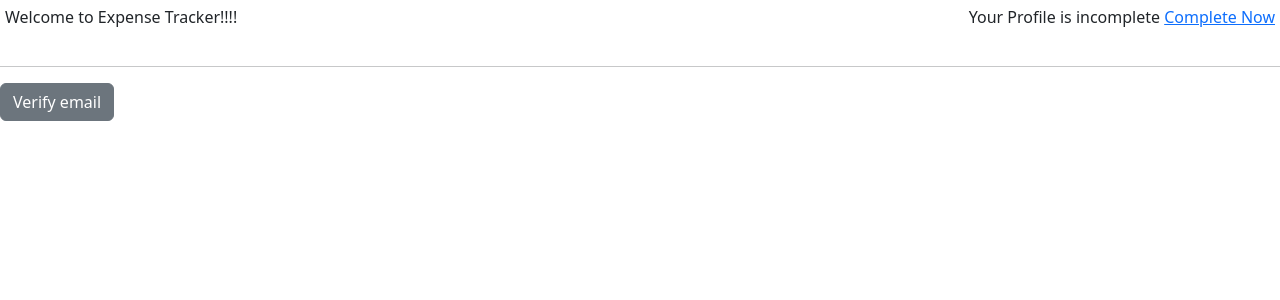
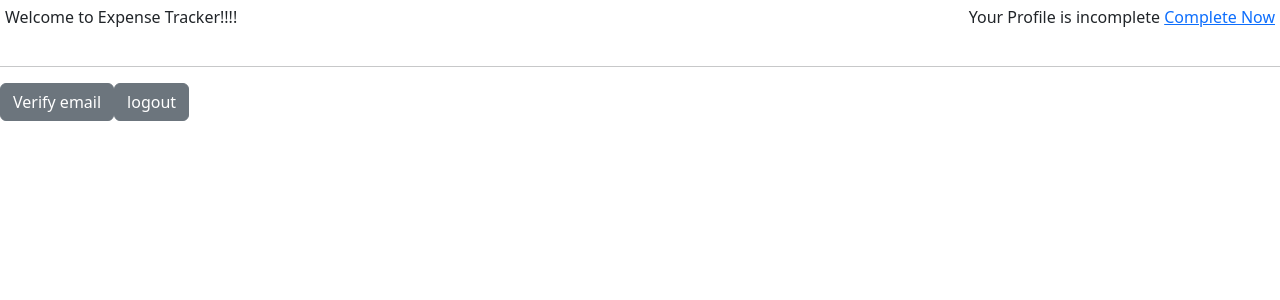
Before and after one commit to Gouravk73/expensetracker, a React (Create React App) app: page / in a window 1280 px wide. Shown: the top 300 px of the page. Built offline with nearby package versions, Linux system fonts and the light colour scheme.

Commit message:
Logout User

```diff
--- a/src/Components/Home.jsx
+++ b/src/Components/Home.jsx
@@ -36,7 +36,9 @@ const Home = () => {
       {profileLink&&(<p>Your Profile is incomplete <Link to={'/profile'}>Complete Now</Link> </p>)}
       </div>
       <hr/>
-      <button className='btn btn-secondary ' onClick={emailVerification}   >Verify email</button></div>
+      <button className='btn btn-secondary ' onClick={emailVerification}   >Verify email</button>
+      <button className='btn btn-secondary ' onClick={()=>loginCtx.logout()}   >logout</button>
+      </div>
   )
 }
 
```
